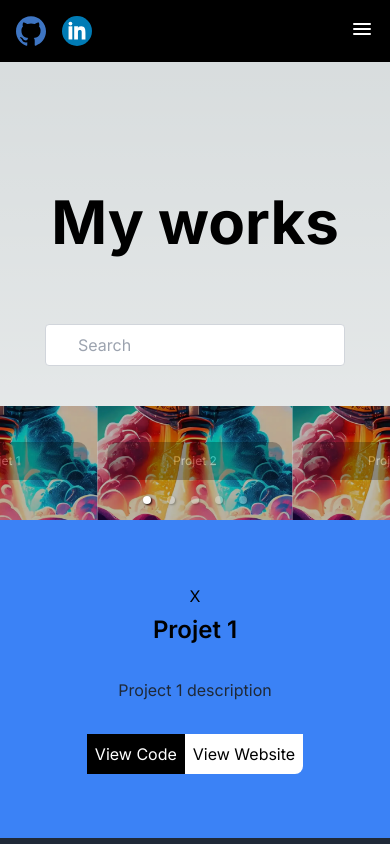
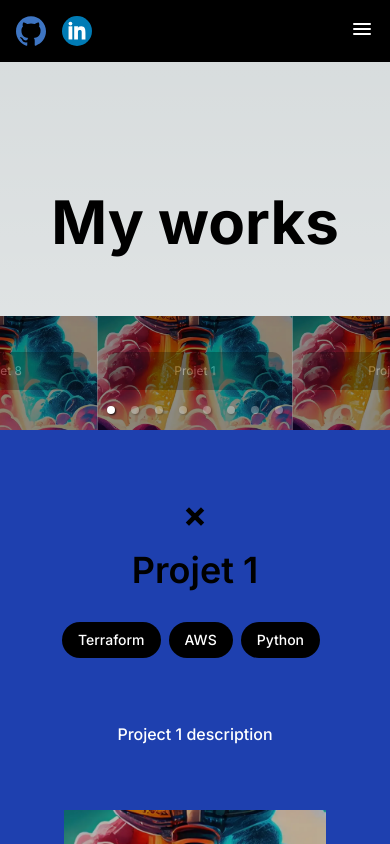
Before and after one commit to williamqsnt/portfolio-william_quesnot, a Next.js app: page /works in a window 390 px wide. Both pictures are taken after a click on the item "Projet 1". Shown: the top 844 px of the page. Built offline with nearby package versions, Linux system fonts and the light colour scheme.

Commit message:
probably finished myworks page

```diff
--- a/src/app/works/page.js
+++ b/src/app/works/page.js
@@ -9,62 +9,87 @@ const projects = [
         name: 'Projet 1',
         background: '/img-projects/test.png',
         description: 'Project 1 description',
+        tags: ['Terraform', 'AWS', 'Python'],
         urlRepository: 'https://github.com/username/projet1',
         urlWebsite: 'https://www.example.com/projet1',
     },
     {
         name: 'Projet 2',
         background: '/img-projects/test.png',
-    description: 'Project 2 description',
+        description: 'Project 2 descriptio dqzd qzd qzd zq ',
+        tags: ['React', 'JavaScript'],
         urlRepository: 'https://github.com/username/projet2',
         urlWebsite: 'https://www.example.com/projet2',
     },
     {
         name: 'Projet 3',
         background: '/img-projects/test.png',
+        description: 'Project 2 description',
+        tags: ['React', 'JavaScript'],
+        urlRepository: 'https://github.com/username/projet2',
+        urlWebsite: 'https://www.example.com/projet2',
+    },
+    {
+        name: 'Projet 4',
+        background: '/img-projects/test.png',
+        description: 'Project 2 description',
+        tags: ['React', 'JavaScript'],
+        urlRepository: 'https://github.com/username/projet2',
+        urlWebsite: 'https://www.example.com/projet2',
+    },
+    {
+        name: 'Projet 5',
+        background: '/img-projects/test.png',
+        description: 'Project 2 description',
+        tags: ['React', 'JavaScript'],
+        urlRepository: 'https://github.com/username/projet2',
+        urlWebsite: 'https://www.example.com/projet2',
+    },
+    {
+        name: 'Projet 6',
+        background: '/img-projects/test.png',
         description: 'Project 3 description',
+        tags: ['Docker', 'Kubernetes'],
         urlRepository: 'https://github.com/username/projet3',
         urlWebsite: 'https://www.example.com/projet3',
     },
     {
-    name: 'Projet 4',
+        name: 'Projet 7',
         background: '/img-projects/test.png',
         description: 'Project 4 description',
+        tags: ['Node.js', 'MongoDB'],
         urlRepository: 'https://github.com/username/projet4',
         urlWebsite: 'https://www.example.com/projet4',
     },
     {
-    name: 'Projet 5',
+        name: 'Projet 8',
         background: '/img-projects/test.png',
         description: 'Project 5 description',
+        tags: ['Java', 'Spring'],
         urlRepository: 'https://github.com/username/projet5',
         urlWebsite: 'https://www.example.com/projet5',
     },
     // Ajoutez d'autres projets ici
 ];
-
 const Works = () => {
-  const [searchTerm, setSearchTerm] = useState('');
     const [selectedProject, setSelectedProject] = useState(null);
     const [mobileView, setMobileView] = useState(false);
+    const [carouselSelectedItem, setCarouselSelectedItem] = useState(0);
 
     useEffect(() => {
         const handleResize = () => {
-      setMobileView(window.innerWidth <= 640); // Modifier la largeur selon vos besoins.
+            setMobileView(window.innerWidth <= 640);
         };
-    handleResize(); // Appel initial pour déterminer la vue mobile au chargement de la page.
+        handleResize();
         window.addEventListener('resize', handleResize);
         return () => {
             window.removeEventListener('resize', handleResize);
         };
     }, []);
 
-  const filteredProjects = projects.filter((project) =>
-    project.name.toLowerCase().startsWith(searchTerm.toLowerCase())
-  );
-
-  const handleProjectClick = (project) => {
+    const handleProjectClick = (project, index) => {
         setSelectedProject(project);
+        setCarouselSelectedItem(index);
     };
 
     const closeProjectInfo = () => {
@@ -73,48 +98,93 @@ const Works = () => {
 
     return (
         <div className="text-center mt-48">
-      <h1 className="text-6xl font-bold my-8">My works</h1>
-      <input
-        type="text"
-        className="px-8 py-2 border border-gray-300 rounded my-10 text-black"
-        placeholder="Search"
-        value={searchTerm}
-        onChange={(e) => setSearchTerm(e.target.value)}
-      />
+            <h1 className="text-6xl font-bold my-16">My works</h1>
             <Carousel
+                selectedItem={carouselSelectedItem}
+                onChange={(index) => setCarouselSelectedItem(index)}
                 showArrows={false}
                 showThumbs={false}
                 emulateTouch={true}
                 centerMode={true}
-        centerSlidePercentage={mobileView ? 50 : 25} // Modifier les valeurs en fonction de vos besoins.
+                centerSlidePercentage={mobileView ? 50 : 25}
                 showStatus={false}
                 useKeyboardArrows={true}
                 autoPlay
                 infiniteLoop
             >
-        {filteredProjects.map((project, index) => (
-          <div key={index} onClick={() => handleProjectClick(project)}>
-            <img src={project.background} alt={project.name} />
+                {projects.map((project, index) => (
+                    <div
+                        key={index}
+                        onClick={() => handleProjectClick(project, index)}
+                        className="cursor-pointer"
+                    >
+                        <div className="group">
+                            <img
+                                src={project.background}
+                                alt={project.name}
+                                className="brightness-75 group-hover:brightness-100"
+                            />
                             <p className="legend cursor-pointer">{project.name}</p>
+                        </div>
                     </div>
                 ))}
             </Carousel>
             {selectedProject && (
                 <div className="project-info-overlay">
-          <div className="bg-blue-500 p-16">
+                    <div className="bg-blue-800 p-16 flex flex-col items-center justify-center">
                         <button className="close-button" onClick={closeProjectInfo}>
-              <span className="float-right cursor-pointer">X</span>
+                            <span className="float-right cursor-pointer font-bold text-4xl mb-4">
+                                &times;
+                            </span>
                         </button>
-            <h2 className="text-2xl font-semibold">{selectedProject.name}</h2>
-            <p className="text-gray-800 p-8">{selectedProject.description}</p>
+                        <h2 className="text-4xl font-semibold">{selectedProject.name}</h2>
+                        <div className="text-white font-medium p-8">
+                            {selectedProject.tags && (
+                                <div className="flex">
+                                    {selectedProject.tags.map((tag, index) => (
+                                        <span
+                                            key={index}
+                                            className="bg-black text-white rounded-full px-4 py-2 text-sm mr-2"
+                                        >
+                                            {tag}
+                                        </span>
+                                    ))}
+                                </div>
+                            )}
+                        </div>
+                        <p
+                            className={`text-white font-medium p-8 ${mobileView ? 'w-full' : 'w-1/2' // Utilisez les classes de tailwindcss appropriées
+                                }`}
+                            style={{ wordWrap: 'break-word' }}
+                        >    {selectedProject.description}
+                        </p>
 
-            <a href={selectedProject.urlRepository} target="_blank" rel="noopener noreferrer">
-              <button className="visit-button bg-black text-white hover:bg-blue-700 p-2">View Code</button>
+                        <div className="flex items-center justify-center my-8">
+                            <img
+                                src={selectedProject.background}
+                                alt={selectedProject.name}
+                            />
+                        </div>
+                        <div className="flex">
+                            <a
+                                href={selectedProject.urlRepository}
+                                target="_blank"
+                                rel="noopener noreferrer"
+                            >
+                                <button className="visit-button bg-black text-white hover-bg-blue-700 p-2">
+                                    View Code
+                                </button>
                             </a>
-
-            <a href={selectedProject.urlWebsite} target="_blank" rel="noopener noreferrer">
-              <button className="visit-button bg-white text-black hover:text-blue-500 p-2 rounded-ee-lg">View Website</button>
+                            <a
+                                href={selectedProject.urlWebsite}
+                                target="_blank"
+                                rel="noopener noreferrer"
+                            >
+                                <button className="visit-button bg-white text-black hover-text-blue-500 p-2 rounded-ee-lg">
+                                    View Website
+                                </button>
                             </a>
+                        </div>
                     </div>
                 </div>
             )}
@@ -122,4 +192,5 @@ const Works = () => {
     );
 };
 
+
 export default Works;
```
Lines whose indentation alone changed are shown as unchanged.
